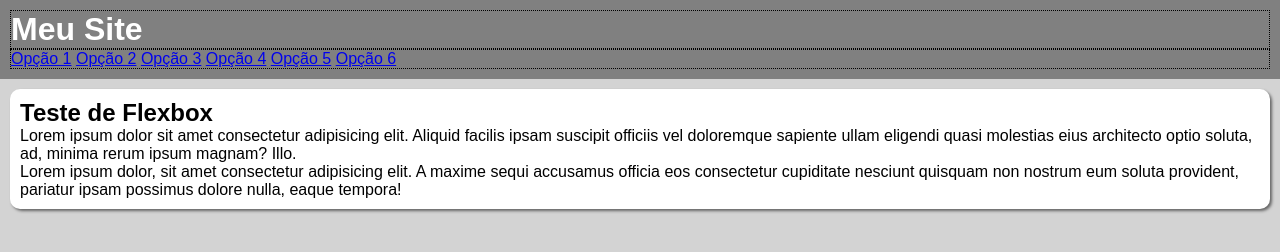
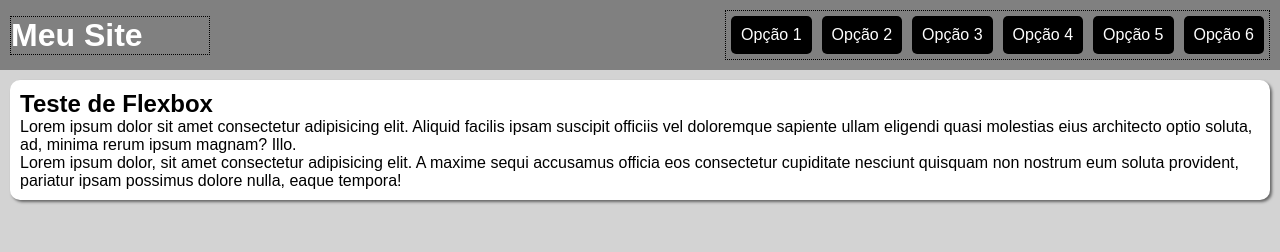
Before and after one commit to TechDreamsDevs/html-e-css, a plain HTML site: page exercicios/ex028/flex013 - menu flexbox/index.html in a window 1280 px wide. Drawn offline with Linux system fonts and the light colour scheme.

Commit message:
Atualização 1.0

```diff
--- a/exercicios/ex028/flex013 - menu flexbox/style.css
+++ b/exercicios/ex028/flex013 - menu flexbox/style.css
@@ -18,14 +18,40 @@
     background-color: gray;
     color: white;
     padding: 10px;
+    display: flex;
+    flex-flow: row wrap;
+    justify-content: space-between;
+    align-items: center;
 }
 
 header > h1 {
     border: 1px dotted black;
+    flex: 0 0 200px;
 }
 
-nav {
+header > nav {
     border: 1px dotted black;
+    display: flex;
+    flex-flow: row wrap;
+    justify-content: flex-end;
+}
+
+header > nav > a {
+    background-color: black;
+    color: white;
+    padding: 10px;
+    margin: 5px;
+    border-radius: 5px;
+    text-decoration: none;
+    text-align: center;
+
+}
+
+header > nav > a:hover {
+    background-color: white;
+    color: black;
+    transition: background-color .5s;
+
 }
 
 main {
```
